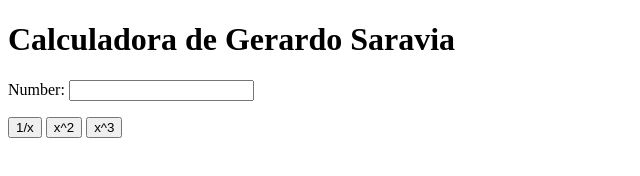
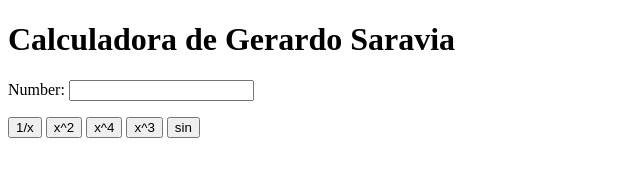
Before and after one commit to jsaravia465/my_calculator_2, a plain HTML site: page index.html in a window 1280 px wide. Shown: the whole page, without its empty margins (0-640 px from the left). Drawn offline with Linux system fonts and the light colour scheme.

Commit message:
rebase to ops

```diff
--- a/index.html
+++ b/index.html
@@ -13,12 +13,19 @@
     <p>
         <button onclick="inverse()"> 1/x </button>
         <button onclick="square()"> x^2 </button>
+        <button onclick="cuarta()"> x^4 </button>
         <button onclick="cube()"> x^3 </button>
+        <button onclick="sine()"> sin </button>
     </p>
     <script type="text/javascript">
         function cube() {
             var num = document.getElementById("n1");
             num.value = Math.pow(num.value, 3);
+        }
+
+        function cuarta() {
+            var num = document.getElementById("n1");
+            num.value = Math.pow(num.value, 4);
         }
 
         function square() {
@@ -30,6 +37,11 @@
             var num = document.getElementById("n1");
             num.value = 1 / num.value;
         }
+
+        function sine() {
+            var num = document.getElementById("n1");
+            num.value = Math.sin(num.value);
+        }
     </script>
 </body>
 
```
